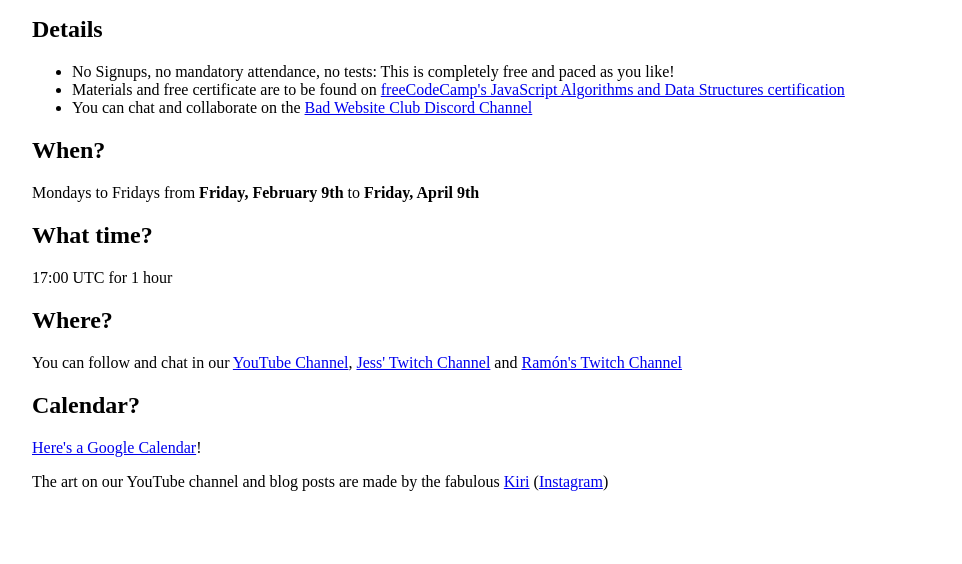
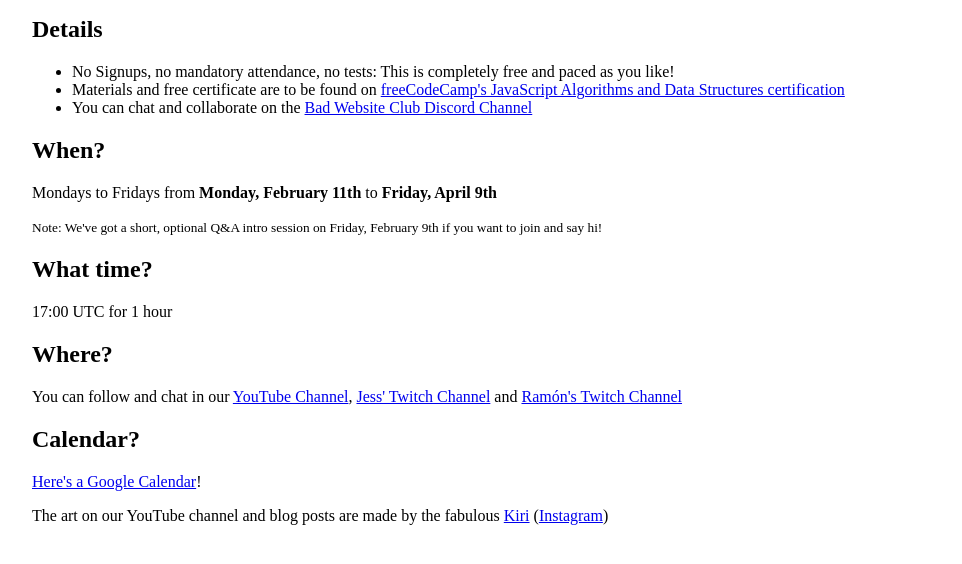
Before and after one commit to Bad-Website-Club/bad-website-club.github.io, a website: page js-bootcamp-feb-2024.html in a window 1280 px wide. Shown: the part 204-768 px from the top of the page, without its empty margins (96-1058 px from the left). Drawn offline with Linux system fonts and the light colour scheme.

Commit message:
Specify dates

```diff
--- a/js-bootcamp-feb-2024.html
+++ b/js-bootcamp-feb-2024.html
@@ -36,7 +36,8 @@
       </ul>
    </section>
     <h2>When?</h2>
-    <p>Mondays to Fridays from <strong>Friday, February 9th</strong> to <strong>Friday, April 9th</strong></strong></p>
+    <p>Mondays to Fridays from <strong>Monday, February 11th</strong> to <strong>Friday, April 9th</strong></strong></p>
+    <p><small>Note: We've got a short, optional Q&A intro session on Friday, February 9th if you want to join and say hi!</small></p>
     <h2>What time?</h2>
     <p>17:00 UTC for 1 hour</p>
     <h2>Where?</h2>
```
